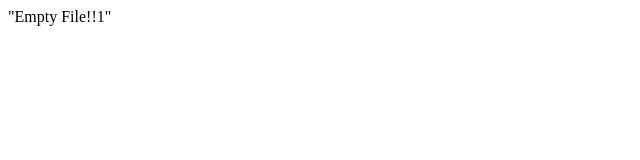
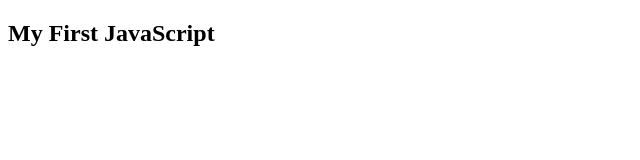
Before and after one commit to ProPranu6/MERN_Stack_Tut, a plain HTML site: page index.html in a window 1280 px wide. Shown: the whole page, without its empty margins (0-640 px from the left). Drawn offline with Linux system fonts and the light colour scheme.

Commit message:
commited

```diff
--- a/index.html
+++ b/index.html
@@ -1,9 +1,17 @@
 <!DOCTYPE html>
-<html>
-    <head>
-    <script src="./initial_file.js"></script>
-    </head>
-    <body>
-        "Empty File!!1"
-    </body>
+<html lang="en">
+<head>
+    <meta charset="UTF-8">
+    <meta http-equiv="X-UA-Compatible" content="IE=edge">
+    <meta name="viewport" content="width=device-width, initial-scale=1.0">
+    <title>Document</title>
+</head>
+<body>
+    <h2>My First JavaScript</h2>
+
+    <script src="initial_file.js">
+
+    </script>
+
+</body>
 </html>
```
